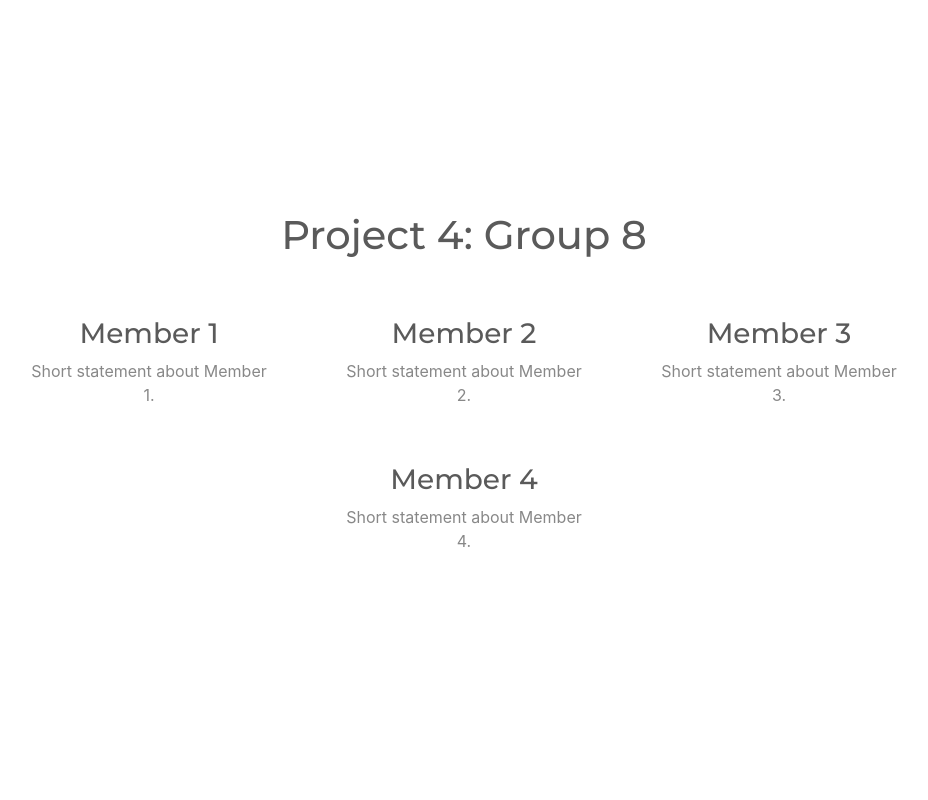
After one commit to ajmonte0920/BootCamp24-project-4-group-08, a Flask app: template Project 4 - Web App Hosting - David/templates/home_page.html in a window 1280 px wide. The commit adds this page. Shown: the whole page, without its empty margins (176-1104 px from the left). Run offline with Flask 3, Linux system fonts and the light colour scheme; the template is opened without the code that fills it, so the values that code supplies are empty; some libraries are stand-ins or nearby versions.

Commit message:
BootCamp24-project-4-group-08

```diff
--- /dev/null
+++ b/Project 4 - Web App Hosting - David/templates/home_page.html
@@ -0,0 +1,74 @@
+<!DOCTYPE html>
+<html lang="en">
+
+<head>
+    <meta charset="utf-8">
+    <title>About Us</title>
+    <!-- Bootstrap -->
+    <link rel="stylesheet" href="https://stackpath.bootstrapcdn.com/bootswatch/4.5.2/minty/bootstrap.min.css">
+    <!-- Our CSS -->
+    <link rel="stylesheet" type="text/css" href="static/css/style.css">
+    <!-- JQuery -->
+    <script src="https://ajax.googleapis.com/ajax/libs/jquery/3.5.1/jquery.min.js"></script>
+
+    <style>
+        /* Additional Custom Styles */
+        body {
+            display: flex;
+            flex-direction: column;
+            align-items: center;
+            justify-content: center;
+            min-height: 100vh;
+            padding: 20px;
+        }
+
+        .group-member {
+            margin: 0 15px; /* Spacing between group members */
+            padding: 20px;
+            text-align: center;
+        }
+
+        .group-section {
+            margin-top: 30px;
+        }
+
+    </style>
+</head>
+
+<body>
+    <!-- Title Section -->
+    <div class="text-center">
+        <h1>Project 4: Group 8</h1>
+    </div>
+
+    <!-- Group Members Section -->
+    <div class="container group-section">
+        <div class="row justify-content-center">
+            <!-- Group Member 1 -->
+            <div class="col-md-3 group-member">
+                <h3>Member 1</h3>
+                <p>Short statement about Member 1.</p>
+            </div>
+
+            <!-- Group Member 2 -->
+            <div class="col-md-3 group-member">
+                <h3>Member 2</h3>
+                <p>Short statement about Member 2.</p>
+            </div>
+
+            <!-- Group Member 3 -->
+            <div class="col-md-3 group-member">
+                <h3>Member 3</h3>
+                <p>Short statement about Member 3.</p>
+            </div>
+
+            <!-- Group Member 4 -->
+            <div class="col-md-3 group-member">
+                <h3>Member 4</h3>
+                <p>Short statement about Member 4.</p>
+            </div>
+        </div>
+    </div>
+</body>
+
+</html>
--- a/Project 4 - Web App Hosting - David/templates/index.html
+++ b/Project 4 - Web App Hosting - David/templates/index.html
@@ -51,7 +51,7 @@
     <div id="gradio" style="display: none;">
         <h1>Embedded Gradio Interface</h1>
         <iframe
-            src="https://579e2fdfb34fe533cc.gradio.live/"
+            src="https://08868b2f0a09d30fe9.gradio.live/"
             frameborder="0">
         </iframe>
     </div>
```
